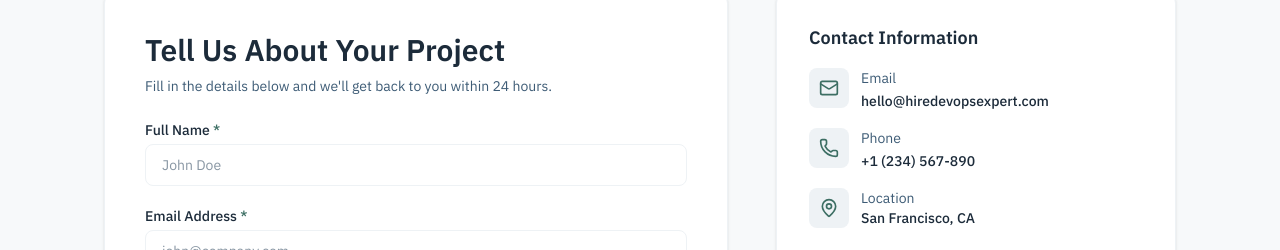
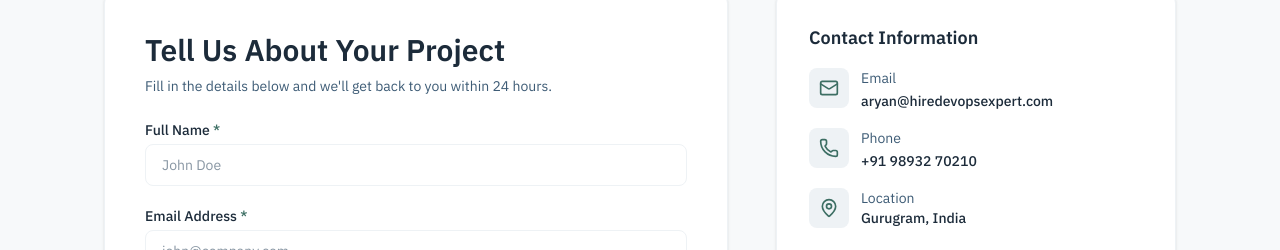
Before and after one commit to aryantrivedi28/hireDevopsExpert, a Next.js app: page /contact in a window 1280 px wide. Shown: the part 702-952 px from the top of the page. Built offline with nearby package versions, Linux system fonts and the light colour scheme.

Commit message:
contact updated

```diff
--- a/src/app/contact/page.tsx
+++ b/src/app/contact/page.tsx
@@ -51,19 +51,19 @@ const CONTACT_INFO = [
   {
     icon: Mail,
     label: "Email",
-    value: "hello@hiredevopsexpert.com",
-    href: "mailto:hello@hiredevopsexpert.com",
+    value: "aryan@hiredevopsexpert.com",
+    href: "mailto:aryan@hiredevopsexpert.com",
   },
   {
     icon: Phone,
     label: "Phone",
-    value: "+1 (234) 567-890",
-    href: "tel:+1234567890",
+    value: "+91 98932 70210",
+    href: "tel:+919893270210",
   },
   {
     icon: MapPin,
     label: "Location",
-    value: "San Francisco, CA",
+    value: "Gurugram, India",
     href: null,
   },
 ];
--- a/src/components/Footer.tsx
+++ b/src/components/Footer.tsx
@@ -128,26 +128,26 @@ export default function Footer() {
               <div className="flex items-center gap-2 text-gray">
                 <Mail className="h-4 w-4 shrink-0 text-teal" />
                 <a
-                  href="mailto:hello@hiredevopsexpert.com"
+                  href="mailto:aryan@hiredevopsexpert.com"
                   className="hover:text-teal transition-colors"
                   aria-label="Email us"
                 >
-                  hello@hiredevopsexpert.com
+                  aryan@hiredevopsexpert.com
                 </a>
               </div>
               <div className="flex items-center gap-2 text-gray">
                 <Phone className="h-4 w-4 shrink-0 text-teal" />
                 <a
-                  href="tel:+1234567890"
+                  href="tel:+919893270210"
                   className="hover:text-teal transition-colors"
                   aria-label="Call us"
                 >
-                  +1 (234) 567-890
+                  +91 98932 70210
                 </a>
               </div>
               <div className="flex items-start gap-2 text-gray">
                 <MapPin className="h-4 w-4 shrink-0 text-teal mt-0.5" />
-                <span>San Francisco, CA</span>
+                <span>Gurugram, India</span>
               </div>
             </div>
           </div>
```
